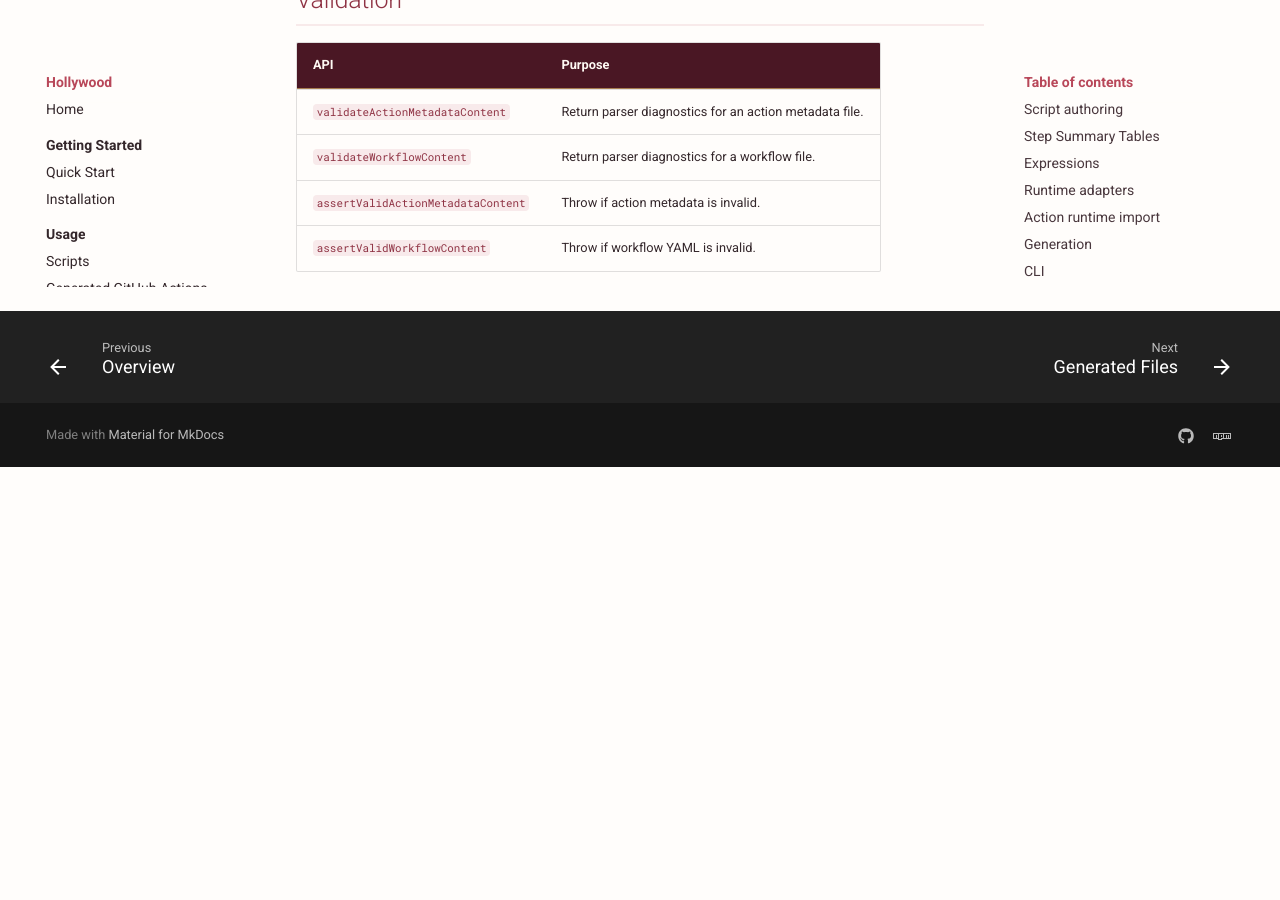
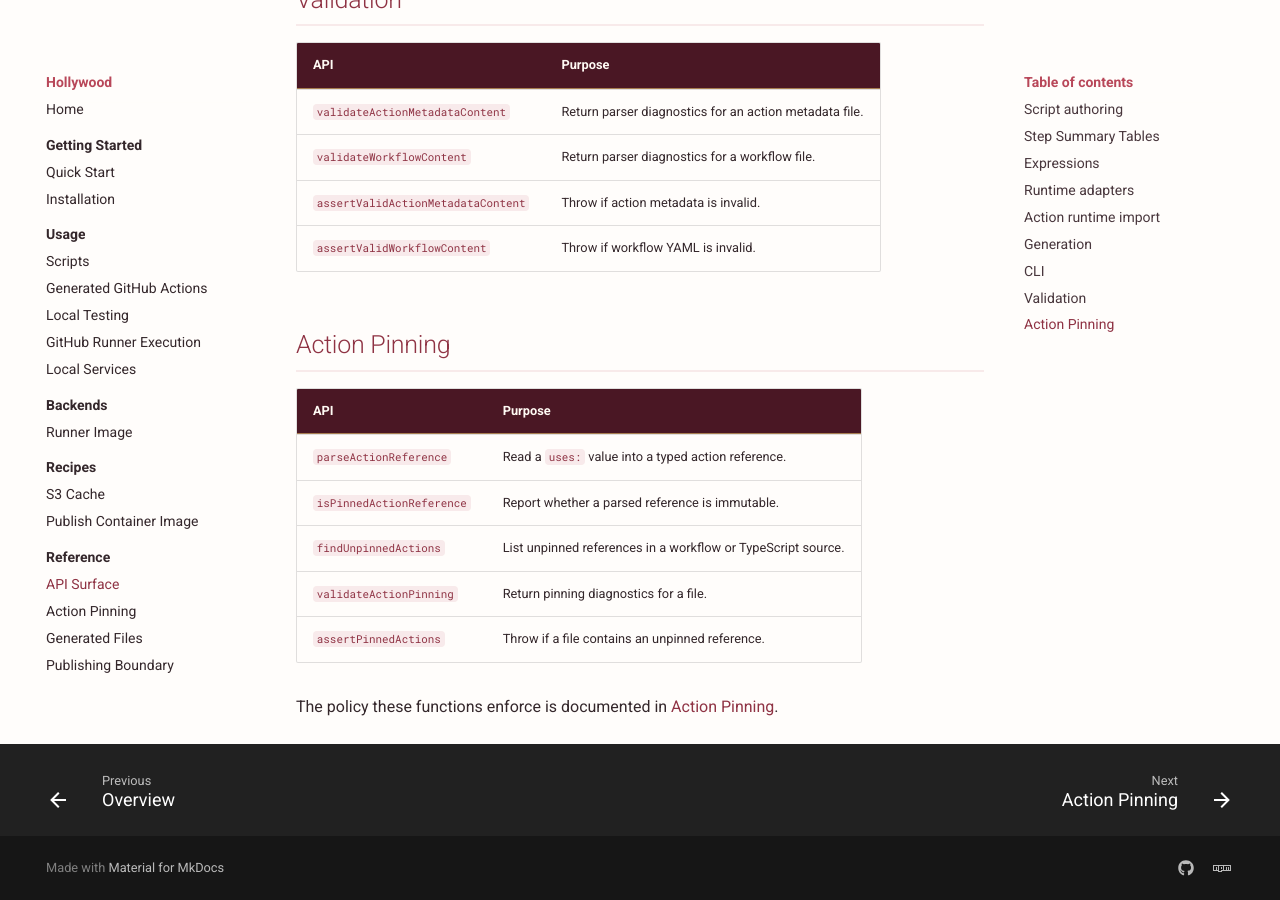
Before and after one commit to dedalus-labs/hollywood, an MkDocs documentation site: the page built from docs/reference/api.md, in a window 1280 px wide and 900 px high, scrolled down 5872 px. Built offline with MkDocs 1.6.1 and Material for MkDocs 9.7.7, drawn with Linux system fonts in a browser that asks for light colours; comment, search, counter and statistics services are not loaded; before the commit the page ends 6339 px from its top, so only the background shows below that.

Commit message:
feat: document the action pinning policy

```diff
--- a/docs/reference/api.md
+++ b/docs/reference/api.md
@@ -172,3 +172,16 @@ contract are documented in [Runner Image](../backends/runner-image.md).
 | `validateWorkflowContent`          | Return parser diagnostics for a workflow file.         |
 | `assertValidActionMetadataContent` | Throw if action metadata is invalid.                   |
 | `assertValidWorkflowContent`       | Throw if workflow YAML is invalid.                     |
+
+## Action Pinning
+
+| API                       | Purpose                                                        |
+| ------------------------- | -------------------------------------------------------------- |
+| `parseActionReference`    | Read a `uses:` value into a typed action reference.            |
+| `isPinnedActionReference` | Report whether a parsed reference is immutable.                |
+| `findUnpinnedActions`     | List unpinned references in a workflow or TypeScript source.   |
+| `validateActionPinning`   | Return pinning diagnostics for a file.                         |
+| `assertPinnedActions`     | Throw if a file contains an unpinned reference.                |
+
+The policy these functions enforce is documented in [Action
+Pinning](action-pinning.md).
--- a/mkdocs.yml
+++ b/mkdocs.yml
@@ -82,6 +82,7 @@ plugins:
           - recipes/publish-container-image.md
         Reference:
           - reference/api.md
+          - reference/action-pinning.md
           - reference/generated-files.md
           - reference/publishing.md
   - llmstxt-md:
@@ -152,6 +153,7 @@ nav:
   - Reference:
       - Overview: reference/index.md
       - API Surface: reference/api.md
+      - Action Pinning: reference/action-pinning.md
       - Generated Files: reference/generated-files.md
       - Publishing Boundary: reference/publishing.md
 
```
Also changed, not shown: SECURITY.md (+3 -1 lines), docs/reference/action-pinning.md (added, +110 -0 lines), docs/reference/index.md (+1 -0 lines).
